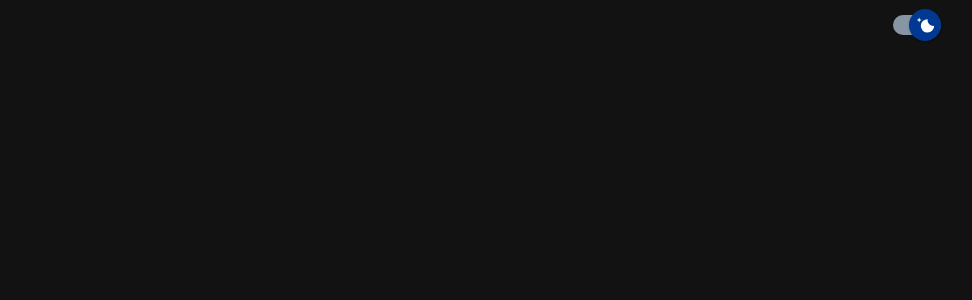
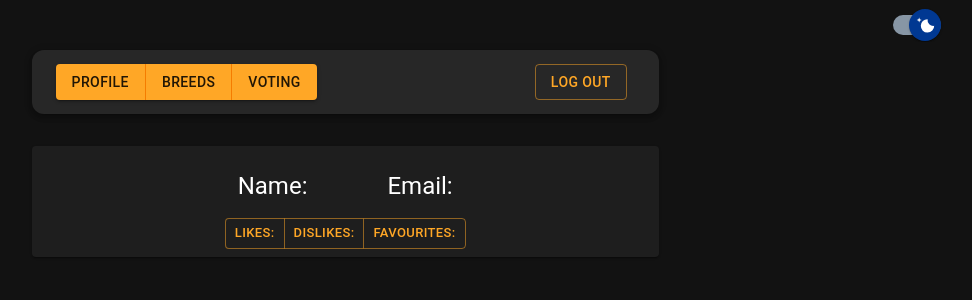
Before and after one commit to srtmaks/Dog-Breeds-App, a React (Create React App) app in the folder dog-breeds-app/: page /profile in a window 1280 px wide. Before the commit this address had no page. Shown: the top 300 px of the page, without its empty margins (282-1254 px from the left). Built offline with nearby package versions, Linux system fonts and the light colour scheme; no server answers; the database is empty.

Commit message:
BUILD: Profile

```diff
--- a/dog-breeds-app/src/App.js
+++ b/dog-breeds-app/src/App.js
@@ -12,6 +12,7 @@ import Registration from "./components/Log-Reg/Registration";
 import Login from "./components/Log-Reg/Login";
 import { Routes, Route } from "react-router-dom";
 import HomePage from "./components/Log-Reg/HomePage";
+import Profile from "./components/Profile/Profile";
 
 const darkTheme = createTheme({
   palette: {
@@ -116,6 +117,15 @@ function App() {
               </>
             }
           />
+          <Route
+            path="/profile"
+            element={
+              <>
+                <ButtonAppBar />
+                <Profile />
+              </>
+            }
+          />
           <Route path="/registration" element={<Registration />} />
         </Routes>
 
--- a/dog-breeds-app/src/components/Header/Header.js
+++ b/dog-breeds-app/src/components/Header/Header.js
@@ -41,9 +41,21 @@ export default function ButtonAppBar() {
               aria-label="outlined primary button group"
               sx={{ m: 0 }}
             >
-              <Button>profile</Button>
+              <NavLink
+                replace
+                to="/profile"
+                style={{ textDecoration: "none", boxSizing: "border-box" }}
+              >
+                <Button>profile</Button>
+              </NavLink>
               <Button>breeds</Button>
-              <Button>voting</Button>
+              <NavLink
+                replace
+                to="/voting"
+                style={{ textDecoration: "none", boxSizing: "border-box" }}
+              >
+                <Button>voting</Button>
+              </NavLink>
             </ButtonGroup>
             <NavLink
               replace
--- a/dog-breeds-app/src/components/Log-Reg/Login.js
+++ b/dog-breeds-app/src/components/Log-Reg/Login.js
@@ -23,11 +23,12 @@ export default function Login() {
     const docRef = doc(db, "users", email);
     const docSnap = await getDoc(docRef);
     let user = docSnap._document.data.value.mapValue.fields;
-
+    let name = user.name.stringValue;
     if (password === user.password.stringValue) {
       setVotOrLog("/voting");
       await setDoc(doc(db, "logUsers", "logUser"), {
         email,
+        name,
       });
       setEmail("");
       suc = true;
--- a/dog-breeds-app/src/components/Profile/Profile.js
+++ b/dog-breeds-app/src/components/Profile/Profile.js
@@ -1,5 +1,128 @@
-import React from "react";
+import {
+  Button,
+  ButtonGroup,
+  Card,
+  CardActions,
+  Typography,
+} from "@mui/material";
+import { Box } from "@mui/system";
+import { doc, getDoc } from "firebase/firestore";
+import React, { useState } from "react";
+import { NavLink } from "react-router-dom";
+import { db } from "../../firebase";
 
 export default function Profile() {
-  return <div>Profile</div>;
+  const [name, setName] = useState("");
+  const [email, setEmail] = useState("");
+
+  const [likesCount, setLikesCount] = useState("");
+  const [disLikesCount, setDislikesCount] = useState("");
+  const [favsCount, setFavsCount] = useState("");
+
+  const getProfile = async (e) => {
+    const docRef = doc(db, "logUsers", "logUser");
+    const docSnap = await getDoc(docRef);
+    let user = docSnap._document.data.value.mapValue.fields;
+    setName(user.name.stringValue);
+    setEmail(user.email.stringValue);
+  };
+
+  getProfile();
+
+  const getReactions = async (e) => {
+    const docRef = doc(db, "users", email);
+    const docSnap = await getDoc(docRef);
+    let reactions =
+      docSnap._document.data.value.mapValue.fields.reactions.mapValue.fields;
+    setLikesCount(reactions.likes.arrayValue.values.length);
+    setDislikesCount(reactions.dislikes.arrayValue.values.length);
+    setFavsCount(reactions.favourites.arrayValue.values.length);
+  };
+
+  getReactions();
+
+  return (
+    <Box
+      sx={{
+        // flexGrow: 1,
+        width: 0.5,
+      }}
+    >
+      <Card
+        sx={{
+          width: "100%",
+          display: "flex",
+          flexDirection: "column",
+          alignItems: "center",
+        }}
+      >
+        <Box
+          sx={{
+            width: 1,
+            display: "flex",
+            flexDirection: "row",
+            justifyContent: "center",
+          }}
+        >
+          <Typography
+            gutterBottom
+            variant="h5"
+            component="div"
+            sx={{ mt: 3, mr: 5 }}
+          >
+            Name: {name}
+          </Typography>
+          <Typography
+            gutterBottom
+            variant="h5"
+            component="div"
+            sx={{ mt: 3, ml: 5 }}
+          >
+            Email: {email}
+          </Typography>
+        </Box>
+
+        <CardActions>
+          <ButtonGroup
+            variant="outlined"
+            aria-label="outlined primary button group"
+            color="warning"
+          >
+            {/* <NavLink
+              replace
+              to="/login"
+              style={{ textDecoration: "none", boxSizing: "border-box" }}
+            > */}
+            <Button
+              size="small"
+              color="warning"
+              sx={{ height: 1 }}
+              onClick={() => {}}
+            >
+              likes: {likesCount}
+            </Button>
+            {/* </NavLink> */}
+            <NavLink
+              replace
+              to="/login"
+              style={{ textDecoration: "none", boxSizing: "border-box" }}
+            >
+              <Button size="small" color="warning" sx={{ height: 1 }}>
+                dislikes: {disLikesCount}
+              </Button>
+            </NavLink>
+            <NavLink
+              replace
+              to="/login"
+              style={{ textDecoration: "none", boxSizing: "border-box" }}
+            >
+              <Button size="small" color="warning" sx={{ height: 1 }}>
+                favourites: {favsCount}
+              </Button>
+            </NavLink>
+          </ButtonGroup>
+        </CardActions>
+      </Card>
+    </Box>
+  );
 }
```
